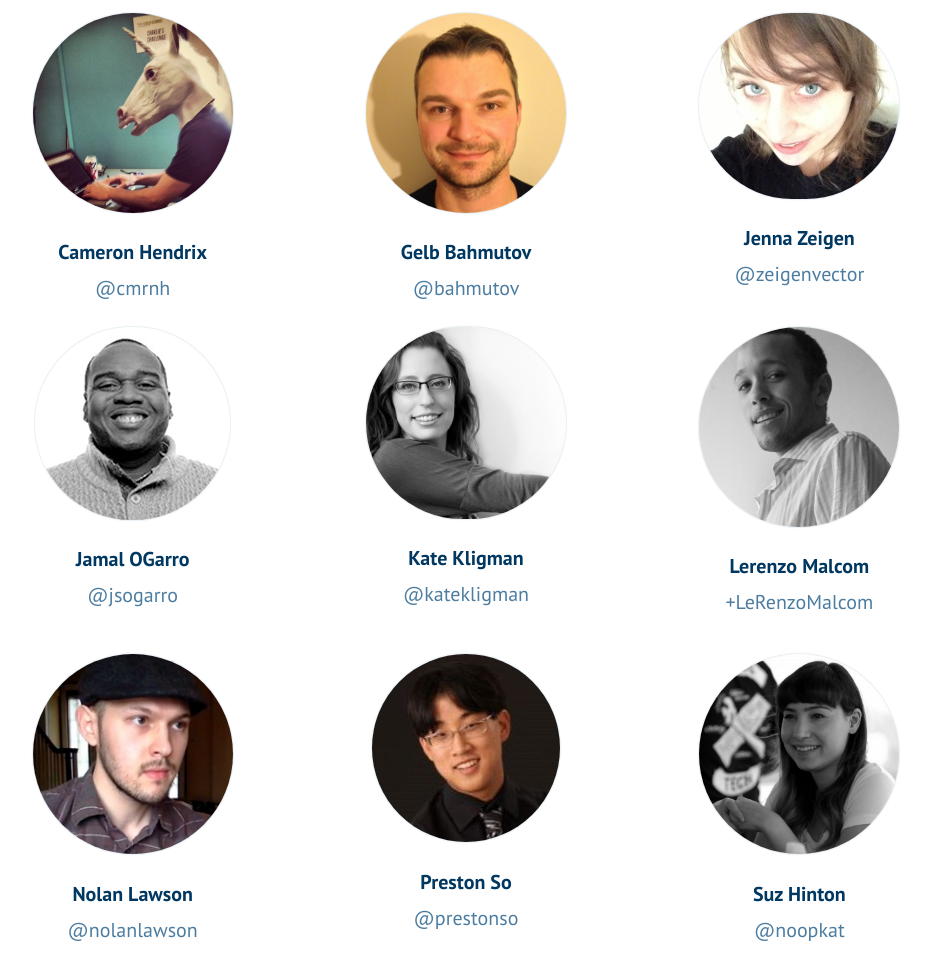
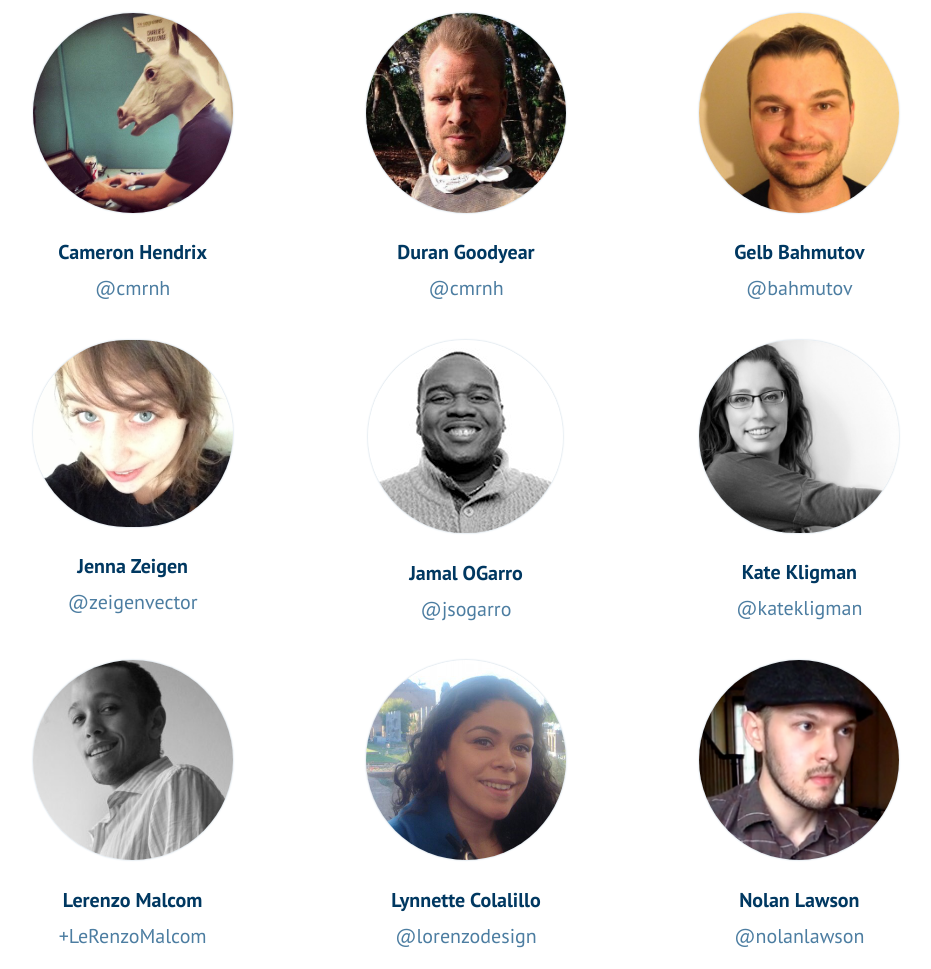
Before and after one commit to NYC-Camp/front-end-camp-2015, a website: page index.html in a window 1280 px wide. Shown: the part 1565-2534 px from the top of the page, without its empty margins (174-1105 px from the left). Drawn offline with nearby package versions, Linux system fonts and the light colour scheme.

Commit message:
fix nth of type speaker wall

```diff
--- a/css/style.css
+++ b/css/style.css
@@ -540,7 +540,7 @@ header .header--event-info h1 {
   }
 }
 @media (min-width: 47.5em) {
-  .speaker--wrapper:nth-of-type(1), .speaker--wrapper:nth-of-type(4), .speaker--wrapper:nth-of-type(7), .speaker--wrapper:nth-of-type(10) {
+  .speaker--wrapper:nth-of-type(1), .speaker--wrapper:nth-of-type(4), .speaker--wrapper:nth-of-type(7), .speaker--wrapper:nth-of-type(10), .speaker--wrapper:nth-of-type(13) {
     width: 33.33333%;
     float: left;
     margin-right: -100%;
@@ -548,7 +548,7 @@ header .header--event-info h1 {
     clear: none;
     clear: right;
   }
-  .speaker--wrapper:nth-of-type(2), .speaker--wrapper:nth-of-type(5), .speaker--wrapper:nth-of-type(8), .speaker--wrapper:nth-of-type(11), .speaker--wrapper:nth-of-type(13) {
+  .speaker--wrapper:nth-of-type(2), .speaker--wrapper:nth-of-type(5), .speaker--wrapper:nth-of-type(8), .speaker--wrapper:nth-of-type(11), .speaker--wrapper:nth-of-type(14) {
     width: 33.33333%;
     float: left;
     margin-right: -100%;
@@ -556,7 +556,7 @@ header .header--event-info h1 {
     clear: none;
     clear: right;
   }
-  .speaker--wrapper:nth-of-type(3), .speaker--wrapper:nth-of-type(6), .speaker--wrapper:nth-of-type(9), .speaker--wrapper:nth-of-type(12) {
+  .speaker--wrapper:nth-of-type(3), .speaker--wrapper:nth-of-type(6), .speaker--wrapper:nth-of-type(9), .speaker--wrapper:nth-of-type(12), .speaker--wrapper:nth-of-type(15) {
     width: 33.33333%;
     float: right;
     margin-left: 0;
--- a/index.html
+++ b/index.html
@@ -98,12 +98,12 @@
             <p class="twitter-handle"><a href="https://twitter.com/cmrnh">@cmrnh</a></p>
           </div>
 
-          <!-- div class="speaker--wrapper">
+          <div class="speaker--wrapper">
             <a href="http://nyccamp.org/user/alphex">
             <img class="speaker-avatar" src="images/speakers/duran-goodyear.jpeg"></a>
             <h4>Duran Goodyear</h4>
-            <p class="twitter-handle"><a href="https://twitter.com/alphex">@alphex</a></p>
-          </div-->
+            <p class="twitter-handle"><a href="https://twitter.com/alphex">@cmrnh</a></p>
+          </div>
 
           <div class="speaker--wrapper">
             <a href="http://nyccamp.org/user/bahmutov">
@@ -140,12 +140,12 @@
             <p class="twitter-handle"><a href="https://plus.google.com/+LeRenzoMalcom/posts">+LeRenzoMalcom</a></p>
           </div>
 
-          <!-- div class="speaker--wrapper">
-            <a href="http://nyccamp.org/user/">
+          <div class="speaker--wrapper">
+            <a href="http://nyccamp.org/user/lorenzodesign">
             <img class="speaker-avatar" src="images/speakers/lynnette-colalillo.jpeg"></a>
             <h4>Lynnette Colalillo</h4>
             <p class="twitter-handle"><a href="https://twitter.com/lorenzodesign">@lorenzodesign</a></p>
-          </div -->
+          </div>
 
           <div class="speaker--wrapper">
             <a href="http://nyccamp.org/user/nlawson">
```
